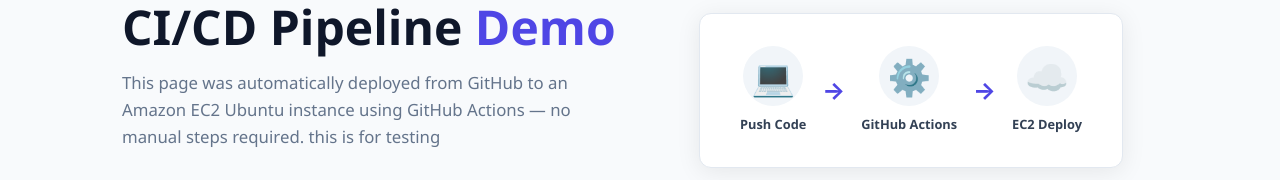
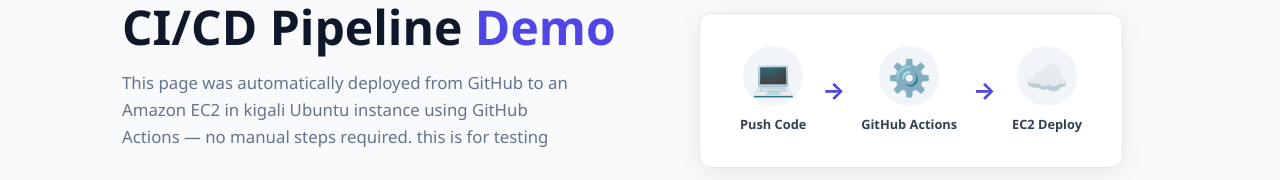
Before and after one commit to mamadoukebe19/aipowered, a plain HTML site: page index.html in a window 1280 px wide. Shown: the part 194-374 px from the top of the page. Drawn offline with Linux system fonts and the light colour scheme.

Commit message:
this commit from kigali

```diff
--- a/index.html
+++ b/index.html
@@ -3,7 +3,7 @@
 <head>
   <meta charset="UTF-8" />
   <meta name="viewport" content="width=device-width, initial-scale=1.0" />
-  <title>CI/CD Demo App</title>
+  <title>CI/CD Demo App kebe </title>
   <link rel="stylesheet" href="style.css" />
 </head>
 <body>
@@ -25,7 +25,7 @@
         <span class="badge">Live on EC2 via GitHub Actions</span>
         <h1>CI/CD Pipeline <span class="highlight">Demo</span></h1>
         <p class="subtitle">
-          This page was automatically deployed from GitHub to an Amazon EC2
+          This page was automatically deployed from GitHub to an Amazon EC2 in kigali
           Ubuntu instance using GitHub Actions — no manual steps required. this is for testing
         </p>
         <div class="hero-actions">
```
